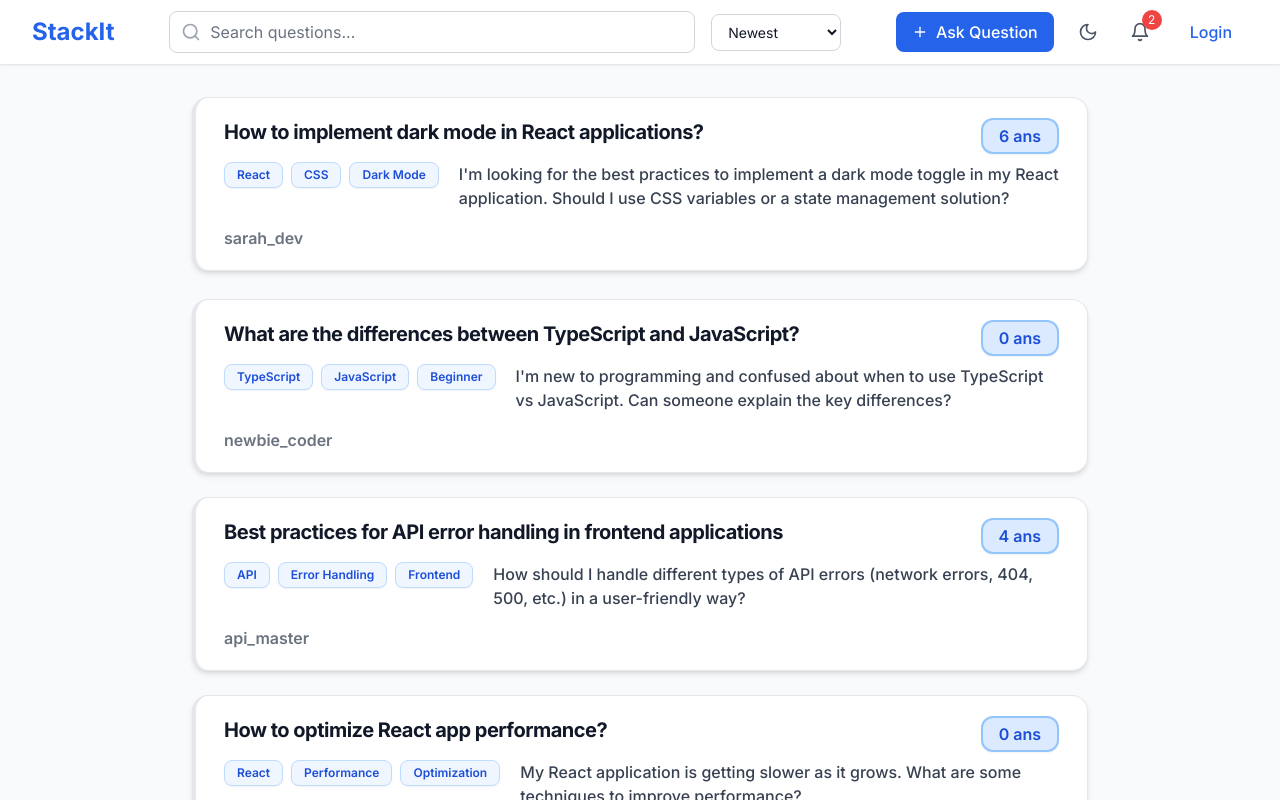
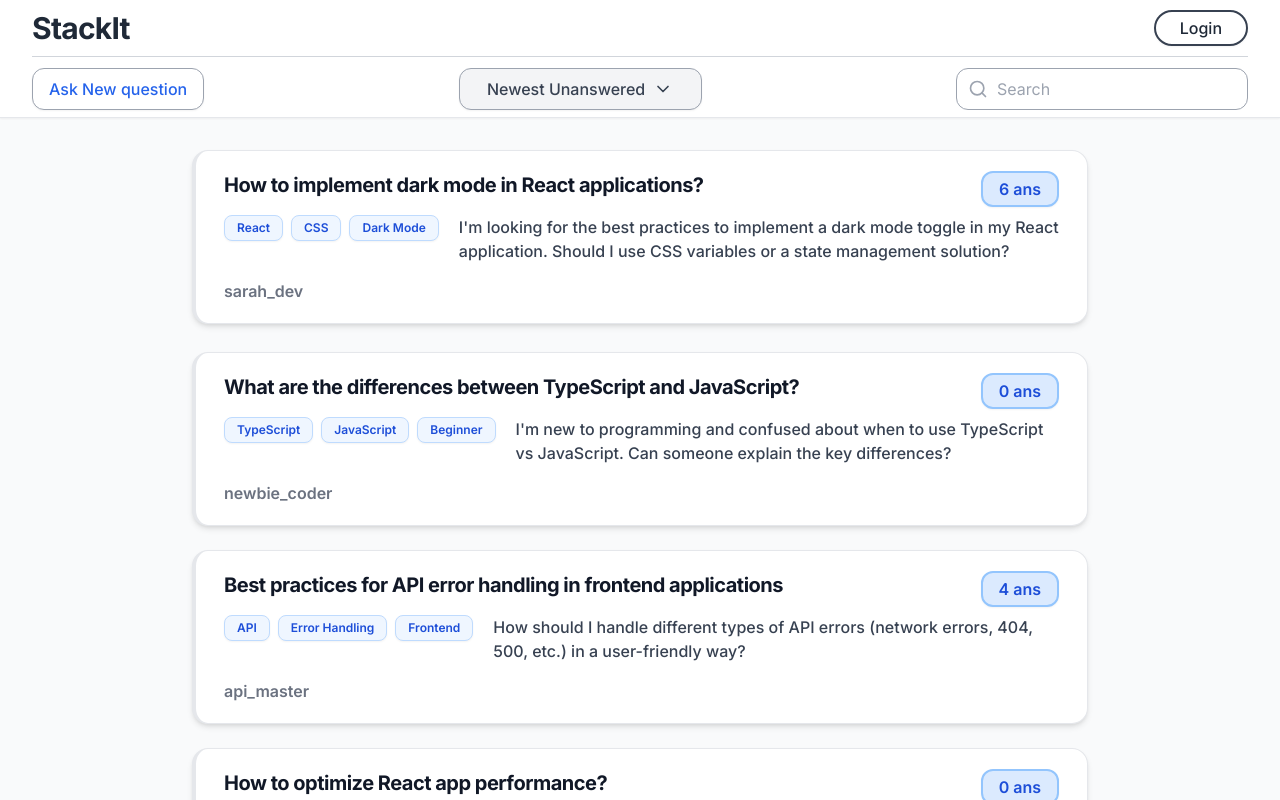
Before and after one commit to Nirmit1705/stackit, a React (Vite) app in the folder client/: page / in a window 1280 px wide. Shown: the top 800 px of the page. Built offline with nearby package versions, Linux system fonts and the light colour scheme.

Commit message:
Update Header

```diff
--- a/client/src/components/Header.tsx
+++ b/client/src/components/Header.tsx
@@ -1,10 +1,6 @@
-import React, { useState } from 'react';
-import { Search, Bell, Menu, X, Sun, Moon, Plus } from 'lucide-react';
-import { useTheme } from '../contexts/ThemeContext';
-import { mockUser, mockNotifications } from '../data/mockData';
-import NotificationsDropdown from './NotificationsDropdown';
+import React, { useState, useRef, useEffect } from 'react';
+import { Search, ChevronDown } from 'lucide-react';
 import AuthModal from './AuthModal';
-import ProfileModal from './ProfileModal';
 
 interface HeaderProps {
   currentPage: string;
@@ -15,216 +11,204 @@ interface HeaderProps {
   onLogout: () => void;
 }
 
+const DROPDOWN_OPTIONS = [
+  'Newest Unanswered',
+  'Most Voted',
+  'Oldest',
+  'My Questions',
+];
+
 const Header: React.FC<HeaderProps> = ({ currentPage, onNavigate, user, onLogin, onSignup, onLogout }) => {
-  const [isMenuOpen, setIsMenuOpen] = useState(false);
-  const [isNotificationsOpen, setIsNotificationsOpen] = useState(false);
+  const [searchQuery, setSearchQuery] = useState('');
+  const [dropdownOpen, setDropdownOpen] = useState(false);
+  const [activeTab, setActiveTab] = useState('Newest Unanswered');
   const [isAuthModalOpen, setIsAuthModalOpen] = useState(false);
-  const [isProfileModalOpen, setIsProfileModalOpen] = useState(false);
-  const [searchQuery, setSearchQuery] = useState('');
-  const { theme, toggleTheme } = useTheme();
+  const mobileDropdownRef = useRef<HTMLDivElement>(null);
+  const desktopDropdownRef = useRef<HTMLDivElement>(null);
+  const widthMeasureRef = useRef<HTMLDivElement>(null);
+  const [tabWidth, setTabWidth] = useState<number | undefined>(undefined);
 
-  const unreadCount = mockNotifications.filter(n => !n.isRead).length;
+  // Separate dropdown open state for mobile and desktop
+  const [mobileDropdownOpen, setMobileDropdownOpen] = useState(false);
+  const [desktopDropdownOpen, setDesktopDropdownOpen] = useState(false);
+
+  // Close dropdown on click outside
+  useEffect(() => {
+    function handleClickOutside(event: MouseEvent) {
+      if (mobileDropdownRef.current && !mobileDropdownRef.current.contains(event.target as Node)) {
+        setMobileDropdownOpen(false);
+      }
+      if (desktopDropdownRef.current && !desktopDropdownRef.current.contains(event.target as Node)) {
+        setDesktopDropdownOpen(false);
+      }
+    }
+    if (mobileDropdownOpen || desktopDropdownOpen) {
+      document.addEventListener('mousedown', handleClickOutside);
+    } else {
+      document.removeEventListener('mousedown', handleClickOutside);
+    }
+    return () => {
+      document.removeEventListener('mousedown', handleClickOutside);
+    };
+  }, [mobileDropdownOpen, desktopDropdownOpen]);
+
+  // Measure the widest label
+  useEffect(() => {
+    if (widthMeasureRef.current) {
+      const children = Array.from(widthMeasureRef.current.children) as HTMLSpanElement[];
+      let maxWidth = 0;
+      children.forEach((child) => {
+        const width = child.offsetWidth;
+        if (width > maxWidth) maxWidth = width;
+      });
+      // Add padding for icon and button padding
+      setTabWidth(maxWidth + 40); // 40px for icon and padding
+    }
+  }, []);
 
   return (
-    <header className="bg-white dark:bg-gray-900 shadow-sm border-b border-gray-200 dark:border-gray-700">
+    <header className="bg-white dark:bg-gray-900 shadow-sm border-b border-gray-200 dark:border-gray-700 w-full">
+      {/* Hidden width measure container */}
+      <div ref={widthMeasureRef} className="absolute invisible h-0 overflow-hidden whitespace-nowrap">
+        {DROPDOWN_OPTIONS.map(option => (
+          <span key={option} className="px-6 py-2 text-base font-medium">
+            {option}
+          </span>
+        ))}
+      </div>
       <div className="max-w-7xl mx-auto px-4 sm:px-6 lg:px-8">
-        <div className="flex justify-between items-center h-16">
-          {/* Logo */}
-          <div className="flex items-center">
+        {/* Top Row: Logo and Login */}
+        <div className="flex items-center justify-between h-14">
+          <span className="text-3xl font-handwritten font-bold text-gray-800 dark:text-gray-100 select-none tracking-tight">
+            StackIt
+          </span>
           <button
-              onClick={() => onNavigate('home')}
-              className="text-2xl font-bold text-blue-600 dark:text-blue-400 hover:text-blue-700 dark:hover:text-blue-300 transition-colors"
+            onClick={() => setIsAuthModalOpen(true)}
+            className="border-2 border-gray-700 rounded-full px-6 py-1 text-gray-800 dark:text-gray-100 font-medium bg-white hover:bg-gray-100 transition-colors text-base shadow-sm"
+            style={{ fontFamily: 'inherit' }}
           >
-              StackIt
+            Login
           </button>
         </div>
-
-          {/* Desktop Navigation */}
-          <div className="hidden md:flex items-center space-x-4 flex-1 max-w-2xl mx-8">
-            {/* Search Bar */}
-            <div className="relative flex-1">
+        {/* Divider Line */}
+        <div className="w-full border-t border-gray-300 dark:border-gray-700 mb-1" />
+        {/* Second Row: Controls (responsive) */}
+        {/* Mobile: Button row on top, search bar below */}
+        <div className="flex flex-col gap-2 sm:hidden w-full h-auto min-h-[56px] pb-4 mb-4 mt-3">
+          {/* Button row: Ask left, Tab right */}
+          <div className="flex flex-row w-full justify-between items-center gap-2 px-1">
+            <div className="flex justify-start w-1/2 pr-1">
+              <button
+                onClick={() => onNavigate('ask')}
+                className="border border-gray-400 rounded-lg px-2 py-1 text-blue-600 font-medium bg-white hover:bg-blue-50 transition-colors text-sm shadow-sm w-full max-w-[110px] min-w-[80px] min-h-[32px]"
+              >
+                Ask New
+              </button>
+            </div>
+            <div className="flex justify-end w-1/2 pl-1 relative" ref={mobileDropdownRef}>
+              <button
+                className="flex items-center gap-1 border border-gray-400 rounded-lg px-3 py-1 bg-gray-100 text-gray-700 font-medium text-sm focus:outline-none focus:ring-2 focus:ring-blue-400 shadow-sm justify-center w-full whitespace-nowrap"
+                style={tabWidth ? { width: tabWidth } : undefined}
+                onClick={() => setMobileDropdownOpen((open) => !open)}
+                aria-label="Show more options"
+              >
+                <span className="truncate max-w-full">{activeTab}</span>
+                <ChevronDown className="w-4 h-4 flex-shrink-0 ml-1" />
+              </button>
+              {/* Dropdown */}
+              {mobileDropdownOpen && (
+                <div className="absolute right-0 top-full mt-2 w-48 bg-white dark:bg-gray-800 border border-gray-300 dark:border-gray-700 rounded-xl shadow-lg z-50">
+                  {DROPDOWN_OPTIONS.filter(option => option !== activeTab).map((option) => (
+                    <button
+                      key={option}
+                      className="w-full text-left px-3 py-2 text-gray-700 dark:text-gray-200 hover:bg-blue-50 dark:hover:bg-blue-900/20 transition-colors text-sm"
+                      onClick={() => {
+                        setActiveTab(option);
+                        setMobileDropdownOpen(false);
+                      }}
+                    >
+                      {option}
+                    </button>
+                  ))}
+                </div>
+              )}
+            </div>
+          </div>
+          {/* Search bar below buttons */}
+          <div className="flex items-center w-full justify-center mt-1">
+            <div className="relative w-full max-w-md mx-auto">
               <Search className="absolute left-3 top-1/2 transform -translate-y-1/2 text-gray-400 w-5 h-5" />
               <input
                 type="text"
-                placeholder="Search questions..."
+                placeholder="Search"
                 value={searchQuery}
                 onChange={(e) => setSearchQuery(e.target.value)}
-                className="w-full pl-10 pr-4 py-2 border border-gray-300 dark:border-gray-600 rounded-lg bg-white dark:bg-gray-800 text-gray-900 dark:text-gray-100 placeholder-gray-500 dark:placeholder-gray-400 focus:ring-2 focus:ring-blue-500 focus:border-blue-500 outline-none transition-colors"
+                className="w-full pl-10 pr-4 py-2 border border-gray-400 rounded-xl bg-white text-gray-700 placeholder-gray-400 focus:ring-2 focus:ring-blue-400 focus:border-blue-400 outline-none transition-colors text-base"
               />
             </div>
-
-            {/* Filter Dropdowns */}
-            <div className="flex space-x-2">
-              <select className="px-3 py-2 border border-gray-300 dark:border-gray-600 rounded-lg bg-white dark:bg-gray-800 text-gray-900 dark:text-gray-100 text-sm focus:ring-2 focus:ring-blue-500 focus:border-blue-500 outline-none">
-                <option>Newest</option>
-                <option>Unanswered</option>
-                <option>Most Voted</option>
-              </select>
           </div>
         </div>
-
-          {/* Desktop Actions */}
-          <div className="hidden md:flex items-center space-x-4">
+        {/* Desktop/Tablet: Current layout */}
+        <div className="hidden sm:flex flex-row sm:items-center sm:justify-between w-full h-auto min-h-[56px] pb-4 sm:pb-0 mb-4 sm:mb-0">
+          {/* Ask New Question */}
+          <div className="flex items-center justify-start flex-shrink-0 w-full sm:w-auto">
             <button
               onClick={() => onNavigate('ask')}
-              className="inline-flex items-center px-4 py-2 bg-blue-600 hover:bg-blue-700 text-white rounded-lg font-medium transition-colors"
+              className="border border-gray-400 rounded-xl px-4 py-2 text-blue-600 font-medium bg-white hover:bg-blue-50 transition-colors text-base shadow-sm w-full sm:w-auto"
             >
-              <Plus className="w-4 h-4 mr-2" />
-              Ask Question
+              Ask New question
             </button>
-
+          </div>
+          {/* Combined Tab Centered */}
+          <div className="flex-1 flex justify-center items-center relative w-full sm:w-auto" ref={desktopDropdownRef}>
             <button
-              onClick={toggleTheme}
-              className="p-2 text-gray-600 dark:text-gray-300 hover:text-gray-900 dark:hover:text-gray-100 transition-colors"
+              className="flex items-center gap-2 border border-gray-400 rounded-xl px-6 py-2 bg-gray-100 text-gray-700 font-medium text-base focus:outline-none focus:ring-2 focus:ring-blue-400 shadow-sm justify-center"
+              style={tabWidth ? { width: tabWidth } : undefined}
+              onClick={() => setDesktopDropdownOpen((open) => !open)}
+              aria-label="Show more options"
             >
-              {theme === 'light' ? <Moon className="w-5 h-5" /> : <Sun className="w-5 h-5" />}
+              {activeTab}
+              <ChevronDown className="w-5 h-5" />
             </button>
-
-            {/* Notifications */}
-            <div className="relative">
+            {/* Dropdown */}
+            {desktopDropdownOpen && (
+              <div className="absolute left-0 sm:left-1/2 sm:-translate-x-1/2 top-full mt-2 w-56 bg-white dark:bg-gray-800 border border-gray-300 dark:border-gray-700 rounded-xl shadow-lg z-50">
+                {DROPDOWN_OPTIONS.filter(option => option !== activeTab).map((option) => (
                   <button
-                onClick={() => setIsNotificationsOpen(!isNotificationsOpen)}
-                className="relative p-2 text-gray-600 dark:text-gray-300 hover:text-gray-900 dark:hover:text-gray-100 transition-colors"
+                    key={option}
+                    className="w-full text-left px-4 py-2 text-gray-700 dark:text-gray-200 hover:bg-blue-50 dark:hover:bg-blue-900/20 transition-colors text-base"
+                    onClick={() => {
+                      setActiveTab(option);
+                      setDesktopDropdownOpen(false);
+                    }}
                   >
-                <Bell className="w-5 h-5" />
-                {unreadCount > 0 && (
-                  <span className="absolute -top-1 -right-1 bg-red-500 text-white text-xs rounded-full w-5 h-5 flex items-center justify-center">
-                    {unreadCount}
-                  </span>
-                )}
+                    {option}
                   </button>
-
-              {isNotificationsOpen && (
-                <NotificationsDropdown
-                  notifications={mockNotifications}
-                  onClose={() => setIsNotificationsOpen(false)}
-                />
+                ))}
+              </div>
             )}
           </div>
-
-            {/* User Avatar */}
-            {user.isLoggedIn ? (
-              <button
-                onClick={() => setIsProfileModalOpen(true)}
-                className="flex items-center space-x-2 hover:bg-gray-100 dark:hover:bg-gray-700 rounded-lg p-2 transition-colors"
-              >
-                <img
-                  src={user.avatar}
-                  alt={user.username}
-                  className="w-8 h-8 rounded-full border-2 border-gray-300 dark:border-gray-600"
-                />
-                <span className="text-sm font-medium text-gray-700 dark:text-gray-300 hidden lg:block">
-                  {user.username}
-                </span>
-              </button>
-            ) : (
-              <button
-                onClick={() => setIsAuthModalOpen(true)}
-                className="px-4 py-2 text-blue-600 dark:text-blue-400 hover:text-blue-700 dark:hover:text-blue-300 font-medium transition-colors"
-              >
-                Login
-              </button>
-            )}
-          </div>
-
-          {/* Mobile Menu Button */}
-          <div className="md:hidden">
-            <button
-              onClick={() => setIsMenuOpen(!isMenuOpen)}
-              className="p-2 text-gray-600 dark:text-gray-300 hover:text-gray-900 dark:hover:text-gray-100 transition-colors"
-            >
-              {isMenuOpen ? <X className="w-6 h-6" /> : <Menu className="w-6 h-6" />}
-            </button>
-          </div>
-        </div>
-
-        {/* Mobile Menu */}
-        {isMenuOpen && (
-          <div className="md:hidden py-4 border-t border-gray-200 dark:border-gray-700">
-            <div className="space-y-3">
-              {/* Mobile Search */}
-              <div className="relative">
+          {/* Search Bar */}
+          <div className="flex items-center min-w-[180px] max-w-xs w-full sm:w-auto">
+            <div className="relative w-full">
               <Search className="absolute left-3 top-1/2 transform -translate-y-1/2 text-gray-400 w-5 h-5" />
               <input
                 type="text"
-                  placeholder="Search questions..."
+                placeholder="Search"
                 value={searchQuery}
                 onChange={(e) => setSearchQuery(e.target.value)}
-                  className="w-full pl-10 pr-4 py-2 border border-gray-300 dark:border-gray-600 rounded-lg bg-white dark:bg-gray-800 text-gray-900 dark:text-gray-100 placeholder-gray-500 dark:placeholder-gray-400 focus:ring-2 focus:ring-blue-500 focus:border-blue-500 outline-none"
+                className="w-full pl-10 pr-4 py-2 border border-gray-400 rounded-xl bg-white text-gray-700 placeholder-gray-400 focus:ring-2 focus:ring-blue-400 focus:border-blue-400 outline-none transition-colors text-base"
               />
-              </div>
-
-              {/* Mobile Actions */}
-              <div className="flex justify-between items-center">
-                <button
-                  onClick={() => onNavigate('ask')}
-                  className="flex items-center px-4 py-2 bg-blue-600 hover:bg-blue-700 text-white rounded-lg font-medium transition-colors"
-                >
-                  <Plus className="w-4 h-4 mr-2" />
-                  Ask Question
-                </button>
-
-                <div className="flex items-center space-x-3">
-                  <button
-                    onClick={toggleTheme}
-                    className="p-2 text-gray-600 dark:text-gray-300 hover:text-gray-900 dark:hover:text-gray-100 transition-colors"
-                  >
-                    {theme === 'light' ? <Moon className="w-5 h-5" /> : <Sun className="w-5 h-5" />}
-                  </button>
-
-                  <div className="relative">
-                    <button
-                      onClick={() => setIsNotificationsOpen(!isNotificationsOpen)}
-                      className="relative p-2 text-gray-600 dark:text-gray-300 hover:text-gray-900 dark:hover:text-gray-100 transition-colors"
-                    >
-                      <Bell className="w-5 h-5" />
-                      {unreadCount > 0 && (
-                        <span className="absolute -top-1 -right-1 bg-red-500 text-white text-xs rounded-full w-5 h-5 flex items-center justify-center">
-                          {unreadCount}
-                        </span>
-                      )}
-                    </button>
-                  </div>
-
-                  {user.isLoggedIn ? (
-                    <button
-                      onClick={() => setIsProfileModalOpen(true)}
-                      className="flex items-center space-x-2"
-                    >
-                      <img
-                        src={user.avatar}
-                        alt={user.username}
-                        className="w-8 h-8 rounded-full border-2 border-gray-300 dark:border-gray-600"
-                      />
-                    </button>
-                  ) : (
-                    <button
-                      onClick={() => setIsAuthModalOpen(true)}
-                      className="text-blue-600 dark:text-blue-400 font-medium"
-                    >
-                      Login
-                    </button>
-                  )}
             </div>
           </div>
         </div>
       </div>
-        )}
-      </div>
-
-      {/* Modals */}
       <AuthModal
         isOpen={isAuthModalOpen}
         onClose={() => setIsAuthModalOpen(false)}
         onLogin={onLogin}
         onSignup={onSignup}
       />
-
-      <ProfileModal
-        isOpen={isProfileModalOpen}
-        onClose={() => setIsProfileModalOpen(false)}
-        onLogout={onLogout}
-      />
     </header>
   );
 };
```
Lines whose indentation alone changed are shown as unchanged.
